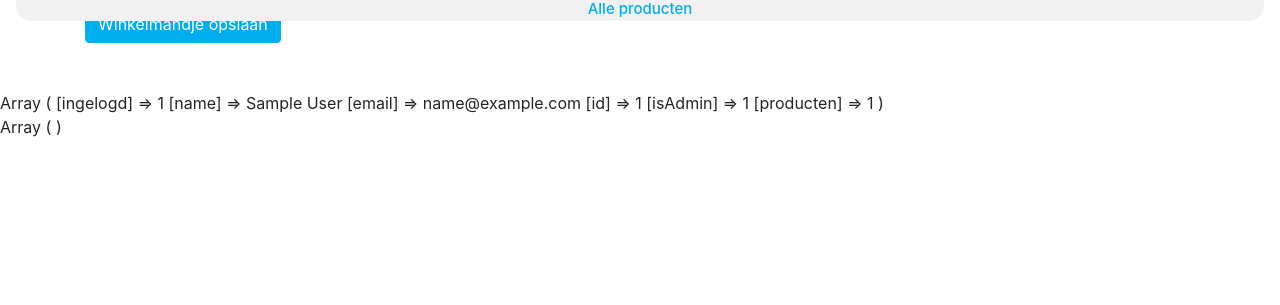
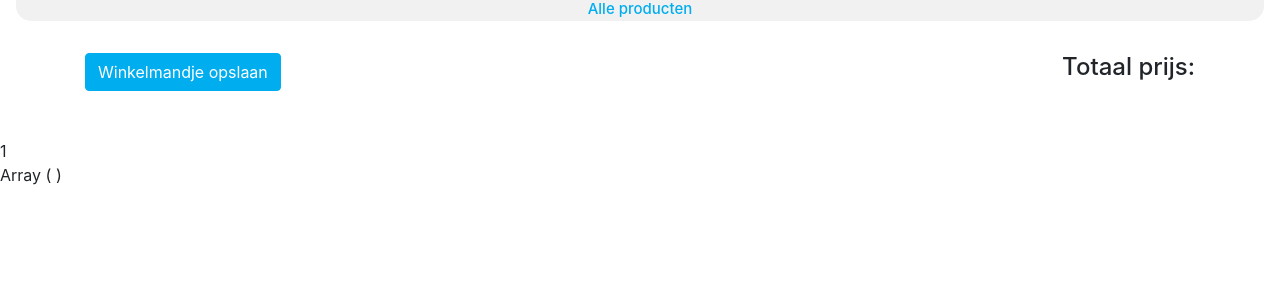
Before and after one commit to hugomeruma/ICTM1m3, a PHP site: page /ICTM1m3/winkelmandje/index.php?in=1 in a window 1280 px wide. Shown: the part 67-372 px from the top of the page. Run offline with PHP 8.4, Linux system fonts and the light colour scheme; the visitor is signed in with stand-in values (Sample User, id 1); data that the repository does not hold is empty.

Commit message:
Started working on displaying the total checkout price

```diff
--- a/winkelmandje/index.php
+++ b/winkelmandje/index.php
@@ -7,8 +7,8 @@ require __dir__ . "/../parts/head.php";
 
 ?>
 
-<!--    <div class="my-5">-->
-<!--        --><?php
+    <!--    <div class="my-5">-->
+    <!--        --><?php
 //        $key = "StockItemID1";
 //        if (strpos($key, 'StockItemID') !== false) {
 //            echo "$key";
@@ -17,7 +17,7 @@ require __dir__ . "/../parts/head.php";
 //            echo "<h1>$key</h1>";
 //        }
 //        ?>
-<!--    </div>-->
+    <!--    </div>-->
 
 <?php
 if (isset($_POST['opslaan'])) {
@@ -53,8 +53,8 @@ if (isset($_SESSION['producten'])) {
 $totaalorder = 0;
 
 ?>
-    <div class="container">
-        <form method="post">
+    <div class="container my-5">
+        <form method="post" class="my-5">
             <?php
             foreach ($winkelwagen as $product):
 
@@ -72,16 +72,28 @@ $totaalorder = 0;
 
 
             ?>
+            <div class="justify-content-between d-flex">
+                <button type="submit" value="opslaan" class="opslaan_winkelmandje btn btn-primary" name="opslaan">
+                    Winkelmandje opslaan
+                </button>
+                <div>
+                    <h4>
+                        Totaal prijs:
+                        <?php
 
-            <button type="submit" value="opslaan" class="opslaan_winkelmandje btn btn-primary" name="opslaan">
-                Winkelmandje opslaan
-            </button>
+
+                        ?>
+                    </h4>
+                </div>
+            </div>
         </form>
+    </div>
     </div>
 
     <div class="my-5">
         <?php
-        print_r($_SESSION);
+        print_r($_SESSION['producten']);
+
         echo "<br>";
         print_r($_POST)
         ?>
```
